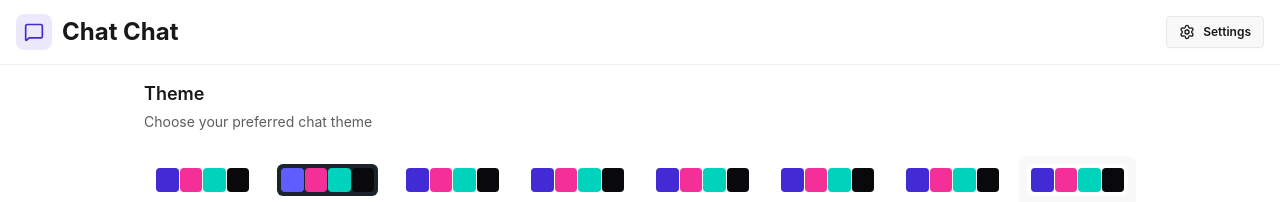
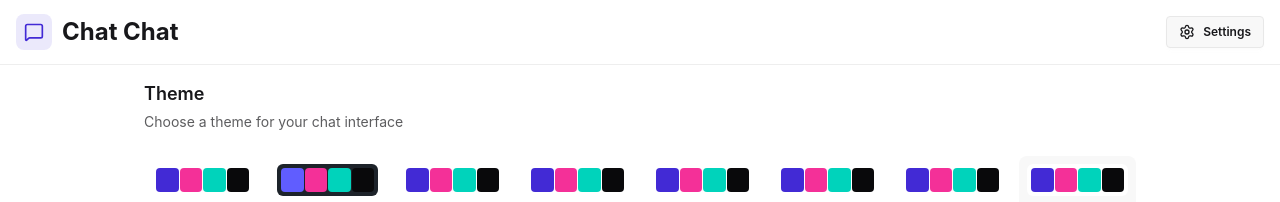
Before and after one commit to aakash17m/Chat-app, a React (Vite) app in the folder frontend/: page /settings in a window 1280 px wide. Shown: the top 202 px of the page. Built offline with nearby package versions, Linux system fonts and the light colour scheme; no server answers.

Commit message:
settings page

```diff
--- a/frontend/src/pages/SettingsPage.jsx
+++ b/frontend/src/pages/SettingsPage.jsx
@@ -15,7 +15,7 @@ const SettingsPage = () => {
       <div className="space-y-6">
         <div className="flex flex-col gap-1">
           <h2 className="text-lg font-semibold">Theme</h2>
-          <p className="text-sm text-base-content/70">Choose your preferred chat theme</p>
+          <p className="text-sm text-base-content/70">Choose a theme for your chat interface</p>
         </div>
 
         <div className="grid grid-cols-4 sm:grid-cols-6 md:grid-cols-8 gap-2">
@@ -64,7 +64,7 @@ const SettingsPage = () => {
                 </div>
 
                 {/* Chat Messages */}
-                <div className="p-4 space-y-4 min-h-50 overflow-y-auto bg-base-100">
+                <div className="p-4 space-y-4 min-h-[200px] max-h-[200px] overflow-y-auto bg-base-100">
                   {PREVIEW_MESSAGES.map((message) => (
                     <div
                       key={message.id}
```
